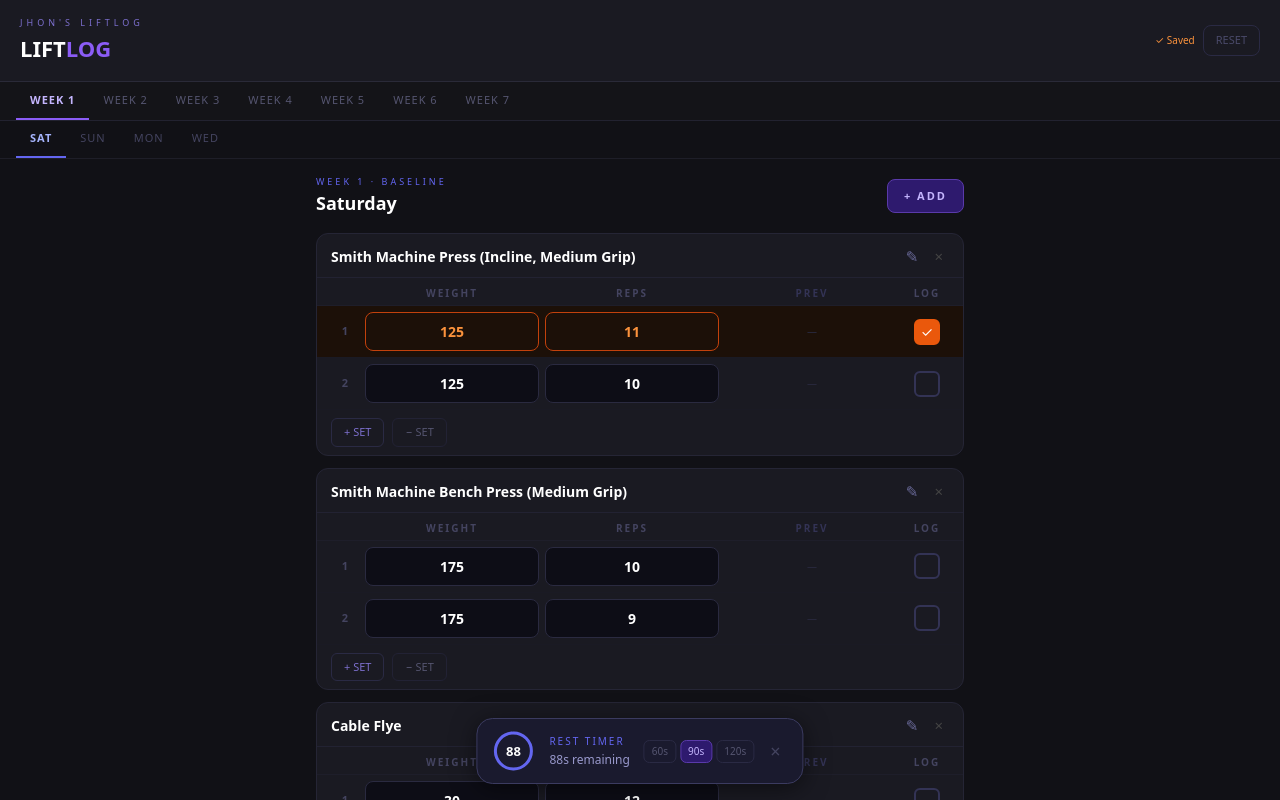
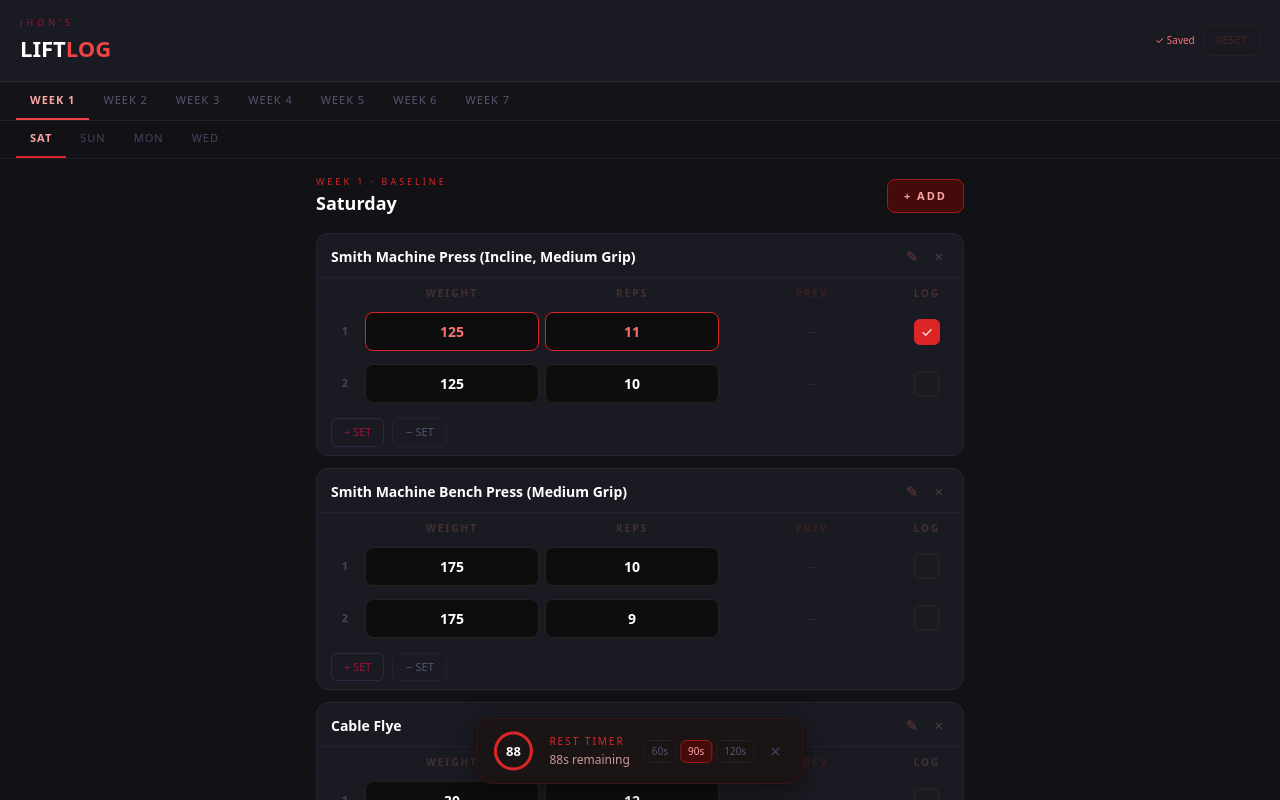
Before and after one commit to eztatik/workout-app, a Next.js app: page / in a window 1280 px wide. Both pictures are taken after a click on the element 927 px from the left and 331 px from the top of the page. Shown: the top 800 px of the page. Built offline with nearby package versions, Linux system fonts and the light colour scheme; no server answers; the database is empty.

Commit message:
changed colors

```diff
--- a/app/page.tsx
+++ b/app/page.tsx
@@ -832,7 +832,7 @@ export default function WorkoutTracker() {
             left: 0,
             right: 0,
             zIndex: 100,
-            background: "linear-gradient(90deg, #7c3aed, #a855f7)",
+            background: "linear-gradient(90deg, #991b1b, #dc2626)",
             padding: "12px 20px",
             display: "flex",
             alignItems: "center",
@@ -846,12 +846,12 @@ export default function WorkoutTracker() {
               <div style={{ fontWeight: 700, fontSize: 13, letterSpacing: 1 }}>
                 PERSONAL RECORD!
               </div>
-              <div style={{ fontSize: 11, color: "#e9d5ff" }}>{prBanner}</div>
+              <div style={{ fontSize: 11, color: "#fecaca" }}>{prBanner}</div>
             </div>
           </div>
           <button
             onClick={() => setPrBanner(null)}
-            style={{ background: "none", border: "none", color: "#e9d5ff", cursor: "pointer", fontSize: 18, padding: "0 4px" }}
+            style={{ background: "none", border: "none", color: "#fecaca", cursor: "pointer", fontSize: 18, padding: "0 4px" }}
           >
             ×
           </button>
@@ -867,8 +867,8 @@ export default function WorkoutTracker() {
             left: "50%",
             transform: "translateX(-50%)",
             zIndex: 99,
-            background: "#1a1a2e",
-            border: "1px solid #3b3b60",
+            background: "#1a1414",
+            border: "1px solid #3b1414",
             borderRadius: 16,
             padding: "10px 20px 10px 14px",
             display: "flex",
@@ -880,10 +880,10 @@ export default function WorkoutTracker() {
         >
           {/* Circular countdown */}
           <svg width={44} height={44} style={{ flexShrink: 0 }}>
-            <circle cx={22} cy={22} r={18} fill="none" stroke="#2a2a44" strokeWidth={3} />
+            <circle cx={22} cy={22} r={18} fill="none" stroke="#2a2020" strokeWidth={3} />
             <circle
               cx={22} cy={22} r={18} fill="none"
-              stroke={restSeconds <= 10 ? "#f87171" : "#6366f1"}
+              stroke={restSeconds <= 10 ? "#f87171" : "#dc2626"}
               strokeWidth={3}
               strokeDasharray={restCircum}
               strokeDashoffset={restCircum * (1 - restPct)}
@@ -896,8 +896,8 @@ export default function WorkoutTracker() {
             </text>
           </svg>
           <div style={{ flex: 1 }}>
-            <div style={{ fontSize: 10, letterSpacing: 2, color: "#6366f1", marginBottom: 2 }}>REST TIMER</div>
-            <div style={{ fontSize: 12, color: "#9999cc" }}>
+            <div style={{ fontSize: 10, letterSpacing: 2, color: "#dc2626", marginBottom: 2 }}>REST TIMER</div>
+            <div style={{ fontSize: 12, color: "#cc9999" }}>
               {restSeconds > 0 ? `${restSeconds}s remaining` : "Time's up!"}
             </div>
           </div>
@@ -908,9 +908,9 @@ export default function WorkoutTracker() {
                 key={sec}
                 onClick={() => setRestDuration(sec)}
                 style={{
-                  background: restDuration === sec ? "#2e1a6e" : "none",
-                  border: `1px solid ${restDuration === sec ? "#5a3aaa" : "#2a2a44"}`,
-                  color: restDuration === sec ? "#c4b5fd" : "#555570",
+                  background: restDuration === sec ? "#450a0a" : "none",
+                  border: `1px solid ${restDuration === sec ? "#991b1b" : "#2a2020"}`,
+                  color: restDuration === sec ? "#fca5a5" : "#555570",
                   borderRadius: 6,
                   padding: "3px 7px",
                   fontSize: 10,
@@ -949,24 +949,24 @@ export default function WorkoutTracker() {
             style={{
               fontSize: 9,
               letterSpacing: 4,
-              color: "#7c6fcd",
+              color: "#9f1239",
               marginBottom: 2,
             }}
           >
-            JHON'S LIFTLOG
+            JHON'S
           </div>
           <h1
             style={{ margin: 0, fontSize: 22, fontWeight: 900, color: "#fff" }}
           >
-            LIFT<span style={{ color: "#8b5cf6" }}>LOG</span>
+            LIFT<span style={{ color: "#ef4444" }}>LOG</span>
           </h1>
         </div>
         <div style={{ display: "flex", gap: 8, alignItems: "center" }}>
           {syncStatus === "syncing" && (
-            <span style={{ fontSize: 10, color: "#7c6fcd" }}>💾 Syncing...</span>
+            <span style={{ fontSize: 10, color: "#9f1239" }}>💾 Syncing...</span>
           )}
           {syncStatus === "synced" && (
-            <span style={{ fontSize: 10, color: "#fb923c" }}>✓ Saved</span>
+            <span style={{ fontSize: 10, color: "#f87171" }}>✓ Saved</span>
           )}
           {syncStatus === "error" && (
             <span style={{ fontSize: 10, color: "#f87171" }}>⚠ Offline</span>
@@ -1030,13 +1030,13 @@ export default function WorkoutTracker() {
                 border: "none",
                 borderBottom:
                   activeWeek === i
-                    ? "2px solid #8b5cf6"
+                    ? "2px solid #ef4444"
                     : "2px solid transparent",
                 color:
                   activeWeek === i
-                    ? "#c4b5fd"
+                    ? "#fca5a5"
                     : weekDone
-                      ? "#fb923c"
+                      ? "#f87171"
                       : "#555570",
                 padding: "10px 14px",
                 fontSize: 11,
@@ -1078,10 +1078,10 @@ export default function WorkoutTracker() {
                 border: "none",
                 borderBottom:
                   activeDay === i
-                    ? "2px solid #6366f1"
+                    ? "2px solid #dc2626"
                     : "2px solid transparent",
                 color:
-                  activeDay === i ? "#a5b4fc" : done ? "#fb923c" : "#444460",
+                  activeDay === i ? "#fca5a5" : done ? "#f87171" : "#444460",
                 padding: "9px 14px",
                 fontSize: 11,
                 letterSpacing: 1,
@@ -1118,7 +1118,7 @@ export default function WorkoutTracker() {
               style={{
                 fontSize: 9,
                 letterSpacing: 3,
-                color: "#6366f1",
+                color: "#dc2626",
                 marginBottom: 2,
               }}
             >
@@ -1140,8 +1140,8 @@ export default function WorkoutTracker() {
         {showAddForm && (
           <div
             style={{
-              background: "#1a1a26",
-              border: "1px solid #2a2a44",
+              background: "#1a1414",
+              border: "1px solid #2a1414",
               borderRadius: 12,
               padding: 16,
               marginBottom: 16,
@@ -1151,7 +1151,7 @@ export default function WorkoutTracker() {
               style={{
                 fontSize: 9,
                 letterSpacing: 3,
-                color: "#7c6fcd",
+                color: "#9f1239",
                 marginBottom: 12,
               }}
             >
@@ -1250,7 +1250,7 @@ export default function WorkoutTracker() {
                     background: "#1a1a22",
                     borderRadius: 12,
                     overflow: "hidden",
-                    border: `1px solid ${allLogged ? "#c2410c" : "#252535"}`,
+                    border: `1px solid ${allLogged ? "#dc2626" : "#252535"}`,
                   }}
                 >
                   {/* Exercise header */}
@@ -1300,8 +1300,8 @@ export default function WorkoutTracker() {
                             <span
                               style={{
                                 fontSize: 9,
-                                background: "#431407",
-                                color: "#fb923c",
+                                background: "#450a0a",
+                                color: "#f87171",
                                 borderRadius: 4,
                                 padding: "2px 6px",
                                 letterSpacing: 1,
@@ -1314,8 +1314,8 @@ export default function WorkoutTracker() {
                             <span
                               style={{
                                 fontSize: 9,
-                                background: "#2e1065",
-                                color: "#a78bfa",
+                                background: "#450a0a",
+                                color: "#fca5a5",
                                 borderRadius: 4,
                                 padding: "2px 6px",
                                 letterSpacing: 1,
@@ -1354,7 +1354,7 @@ export default function WorkoutTracker() {
                     </div>
                     {w.tip && (
                       <div
-                        style={{ marginTop: 4, fontSize: 11, color: "#7c6fcd" }}
+                        style={{ marginTop: 4, fontSize: 11, color: "#9f1239" }}
                       >
                         💡 {w.tip}
                       </div>
@@ -1386,7 +1386,7 @@ export default function WorkoutTracker() {
                     <div style={colHeader}></div>
                     <div style={colHeader}>WEIGHT</div>
                     <div style={colHeader}>REPS</div>
-                    <div style={{ ...colHeader, color: "#333355" }}>PREV</div>
+                    <div style={{ ...colHeader, color: "#3a2020" }}>PREV</div>
                     <div style={{ ...colHeader, textAlign: "center" }}>LOG</div>
                   </div>
 
@@ -1408,7 +1408,7 @@ export default function WorkoutTracker() {
                           gridTemplateColumns: "28px 1fr 1fr 1fr 44px",
                           gap: 6,
                           padding: "6px 14px",
-                          background: s.logged ? "#1c1008" : "transparent",
+                          background: "transparent",
                           borderBottom: "1px solid #1a1a24",
                           alignItems: "center",
                         }}
@@ -1431,9 +1431,9 @@ export default function WorkoutTracker() {
                           }
                           style={{
                             ...setInput,
-                            color: s.logged ? "#fb923c" : "#fff",
-                            background: s.logged ? "#1c1008" : "#0d0d16",
-                            border: `1px solid ${s.logged ? "#c2410c" : "#2a2a40"}`,
+                            color: s.logged ? "#f87171" : "#fff",
+                            background: "#0d0d0d",
+                            border: `1px solid ${s.logged ? "#dc2626" : "#2a2020"}`,
                           }}
                         />
                         <input
@@ -1444,9 +1444,9 @@ export default function WorkoutTracker() {
                           }
                           style={{
                             ...setInput,
-                            color: s.logged ? "#fb923c" : "#fff",
-                            background: s.logged ? "#1c1008" : "#0d0d16",
-                            border: `1px solid ${s.logged ? "#c2410c" : "#2a2a40"}`,
+                            color: s.logged ? "#f87171" : "#fff",
+                            background: "#0d0d0d",
+                            border: `1px solid ${s.logged ? "#dc2626" : "#2a2020"}`,
                           }}
                         />
                         {/* Previous performance */}
@@ -1473,8 +1473,8 @@ export default function WorkoutTracker() {
                               width: 26,
                               height: 26,
                               borderRadius: 6,
-                              border: `2px solid ${s.logged ? "#ea580c" : "#333355"}`,
-                              background: s.logged ? "#ea580c" : "transparent",
+                              border: `2px solid ${s.logged ? "#dc2626" : "#2a2020"}`,
+                              background: s.logged ? "#dc2626" : "transparent",
                               cursor: "pointer",
                               display: "flex",
                               alignItems: "center",
@@ -1505,7 +1505,7 @@ export default function WorkoutTracker() {
                       onClick={() => addSet(w.id)}
                       style={{
                         fontSize: 11,
-                        color: "#7c6fcd",
+                        color: "#9f1239",
                         background: "none",
                         border: "1px solid #2a2a44",
                         borderRadius: 6,
@@ -1551,10 +1551,10 @@ export default function WorkoutTracker() {
                 style={{
                   width: "100%",
                   padding: "16px",
-                  background: "linear-gradient(135deg, #7c2d12, #c2410c)",
-                  border: "1px solid #ea580c",
+                  background: "linear-gradient(135deg, #7f1d1d, #991b1b)",
+                  border: "1px solid #dc2626",
                   borderRadius: 12,
-                  color: "#fb923c",
+                  color: "#fca5a5",
                   fontSize: 14,
                   fontWeight: 700,
                   letterSpacing: 2,
@@ -1571,8 +1571,8 @@ export default function WorkoutTracker() {
             ) : (
               <div
                 style={{
-                  background: "#1c1008",
-                  border: "1px solid #c2410c",
+                  background: "#1a0a0a",
+                  border: "1px solid #991b1b",
                   borderRadius: 12,
                   padding: 18,
                   textAlign: "center",
@@ -1582,7 +1582,7 @@ export default function WorkoutTracker() {
                 <div
                   style={{
                     fontSize: 13,
-                    color: "#fb923c",
+                    color: "#f87171",
                     fontWeight: 700,
                     letterSpacing: 2,
                     marginBottom: 4,
@@ -1600,19 +1600,19 @@ export default function WorkoutTracker() {
                       gap: 24,
                       margin: "12px 0",
                       padding: "10px 0",
-                      borderTop: "1px solid #431407",
-                      borderBottom: "1px solid #431407",
+                      borderTop: "1px solid #450a0a",
+                      borderBottom: "1px solid #450a0a",
                     }}
                   >
                     <div style={{ textAlign: "center" }}>
-                      <div style={{ fontSize: 20, fontWeight: 700, color: "#fb923c" }}>
+                      <div style={{ fontSize: 20, fontWeight: 700, color: "#f87171" }}>
                         {workoutSummary.sets}
                       </div>
                       <div style={{ fontSize: 9, letterSpacing: 2, color: "#555570" }}>SETS</div>
                     </div>
                     {workoutSummary.volume > 0 && (
                       <div style={{ textAlign: "center" }}>
-                        <div style={{ fontSize: 20, fontWeight: 700, color: "#fb923c" }}>
+                        <div style={{ fontSize: 20, fontWeight: 700, color: "#f87171" }}>
                           {workoutSummary.volume >= 1000
                             ? `${(workoutSummary.volume / 1000).toFixed(1)}k`
                             : workoutSummary.volume}
@@ -1622,7 +1622,7 @@ export default function WorkoutTracker() {
                     )}
                     {workoutSummary.durationMin > 0 && (
                       <div style={{ textAlign: "center" }}>
-                        <div style={{ fontSize: 20, fontWeight: 700, color: "#fb923c" }}>
+                        <div style={{ fontSize: 20, fontWeight: 700, color: "#f87171" }}>
                           {workoutSummary.durationMin}m
                         </div>
                         <div style={{ fontSize: 9, letterSpacing: 2, color: "#555570" }}>DURATION</div>
@@ -1652,8 +1652,8 @@ export default function WorkoutTracker() {
                   </button>
                 )}
                 {isLastWeekAllDone && (
-                  <div style={{ marginTop: 16, borderTop: "1px solid #2a2a44", paddingTop: 16 }}>
-                    <div style={{ fontSize: 11, color: "#a78bfa", marginBottom: 8, letterSpacing: 1 }}>
+                  <div style={{ marginTop: 16, borderTop: "1px solid #2a1414", paddingTop: 16 }}>
+                    <div style={{ fontSize: 11, color: "#fca5a5", marginBottom: 8, letterSpacing: 1 }}>
                       🎉 ALL {TOTAL_WEEKS} WEEKS COMPLETE!
                     </div>
                     <button
@@ -1661,10 +1661,10 @@ export default function WorkoutTracker() {
                       style={{
                         width: "100%",
                         padding: "12px",
-                        background: "linear-gradient(135deg, #2e1065, #3b0764)",
-                        border: "1px solid #7c3aed",
+                        background: "linear-gradient(135deg, #7f1d1d, #991b1b)",
+                        border: "1px solid #dc2626",
                         borderRadius: 10,
-                        color: "#c4b5fd",
+                        color: "#fca5a5",
                         fontSize: 13,
                         fontWeight: 700,
                         letterSpacing: 2,
@@ -1691,8 +1691,8 @@ export default function WorkoutTracker() {
 // ─── shared styles ────────────────────────────────────────────────────────────
 
 const inputStyle = {
-  background: "#0d0d18",
-  border: "1px solid #2a2a44",
+  background: "#0d0d0d",
+  border: "1px solid #2a2020",
   borderRadius: 8,
   padding: "9px 12px",
   color: "#fff",
@@ -1715,9 +1715,9 @@ const setInput = {
   textAlign: "center" as const,
 };
 const primaryBtn = {
-  background: "#2e1a6e",
-  border: "1px solid #5a3aaa",
-  color: "#c4b5fd",
+  background: "#450a0a",
+  border: "1px solid #991b1b",
+  color: "#fca5a5",
   borderRadius: 8,
   padding: "8px 16px",
   fontSize: 11,
@@ -1728,8 +1728,8 @@ const primaryBtn = {
 };
 const ghostBtn = {
   background: "none",
-  border: "1px solid #2a2a44",
-  color: "#4a4a6a",
+  border: "1px solid #2a2020",
+  color: "#4a2020",
   borderRadius: 8,
   padding: "8px 16px",
   fontSize: 11,
@@ -1739,7 +1739,7 @@ const ghostBtn = {
 const iconBtn = {
   background: "none",
   border: "none",
-  color: "#6a6a9a",
+  color: "#6a3a3a",
   cursor: "pointer",
   fontSize: 15,
   padding: "2px 6px",
@@ -1749,7 +1749,7 @@ const iconBtn = {
 const colHeader = {
   fontSize: 10,
   letterSpacing: 2,
-  color: "#444460",
+  color: "#443030",
   fontWeight: 600,
   textAlign: "center" as const,
 };
```
